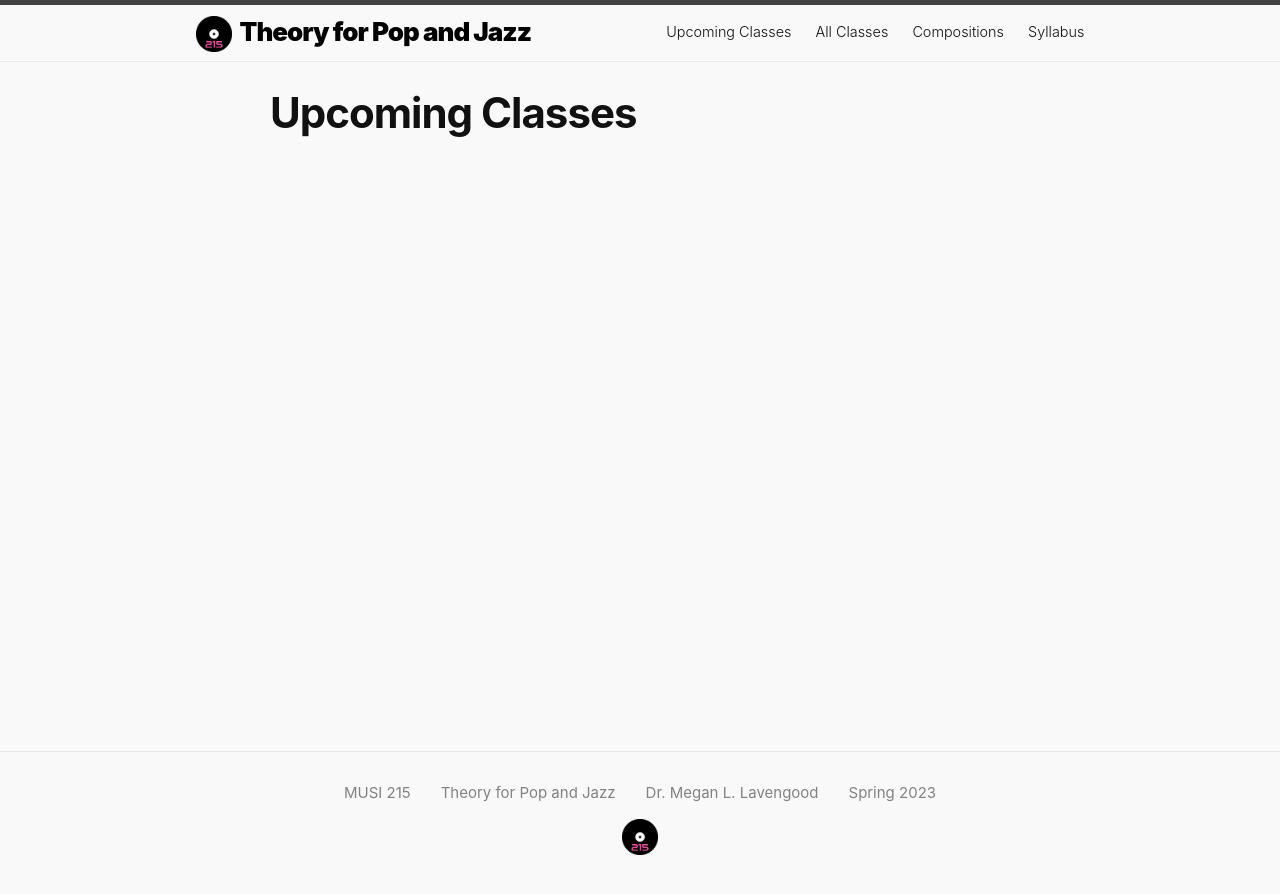
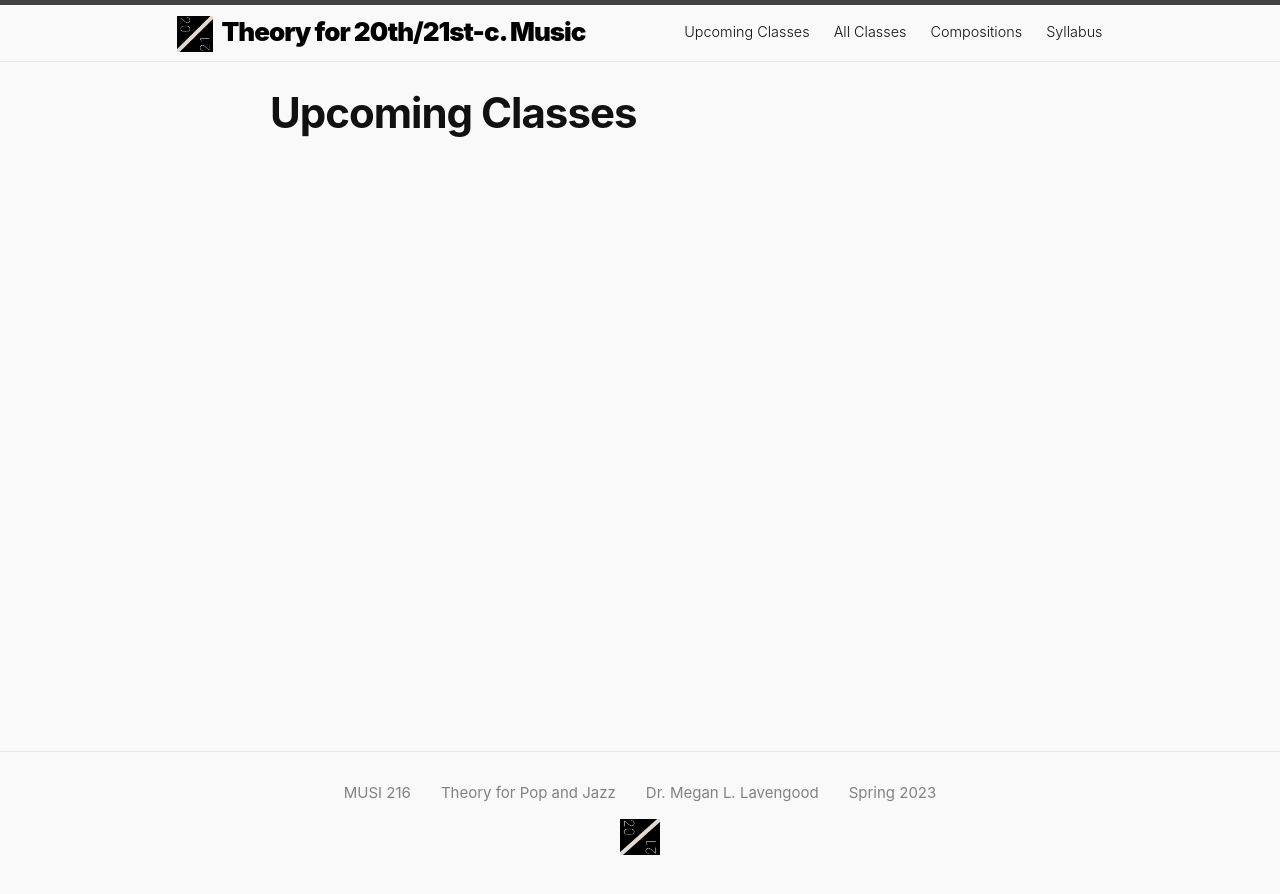
Before and after one commit to meganlavengood/musi216, a Jekyll site: the page built from docs/index.markdown, in a window 1280 px wide. Shown: the top 894 px of the page. Built offline with Jekyll 4.4.1, drawn with Linux system fonts in a browser that asks for light colours.

Commit message:
215 > 216

```diff
--- a/docs/CNAME
+++ b/docs/CNAME
@@ -1 +1 @@
-musi215.meganlavengood.com
+musi216.meganlavengood.com
--- a/docs/_config.yml
+++ b/docs/_config.yml
@@ -18,11 +18,11 @@
 # You can create any custom variable you would like, and they will be accessible
 # in the templates via {{ site.myvariable }}.
 
-title: Theory for Pop and Jazz
+title: Theory for 20th/21st-c. Music
 email: mlavengo@gmu.edu
 description: >- # this means to ignore newlines until "baseurl:"
-  Course website for MUSI 215. Spring 2023.
-# baseurl: "/musi215" # the subpath of your site, e.g. /blog
+  Course website for MUSI 216. Fall 2023.
+# baseurl: "/musi216" # the subpath of your site, e.g. /blog
 url: "https://meganlavengood.github.io" # the base hostname & protocol for your site, e.g. http://example.com
 github_username:  meganlavengood
 
--- a/docs/_includes/footer.html
+++ b/docs/_includes/footer.html
@@ -6,7 +6,7 @@
     <div class="footer-col-wrapper">
       <div class="flex-row justify-center responsive">
         <div class="col">
-          MUSI 215
+          MUSI 216
         </div>
         <div class="col">
 
```
Also changed, not shown: README.md, docs/favicon.png, 1 other file.
